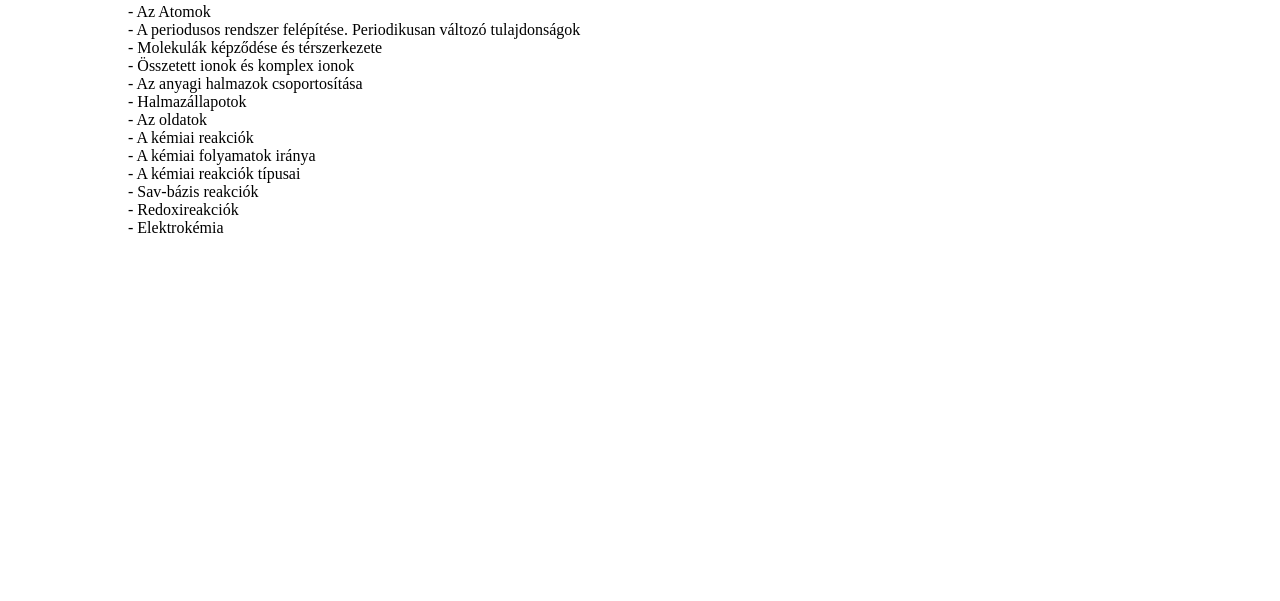
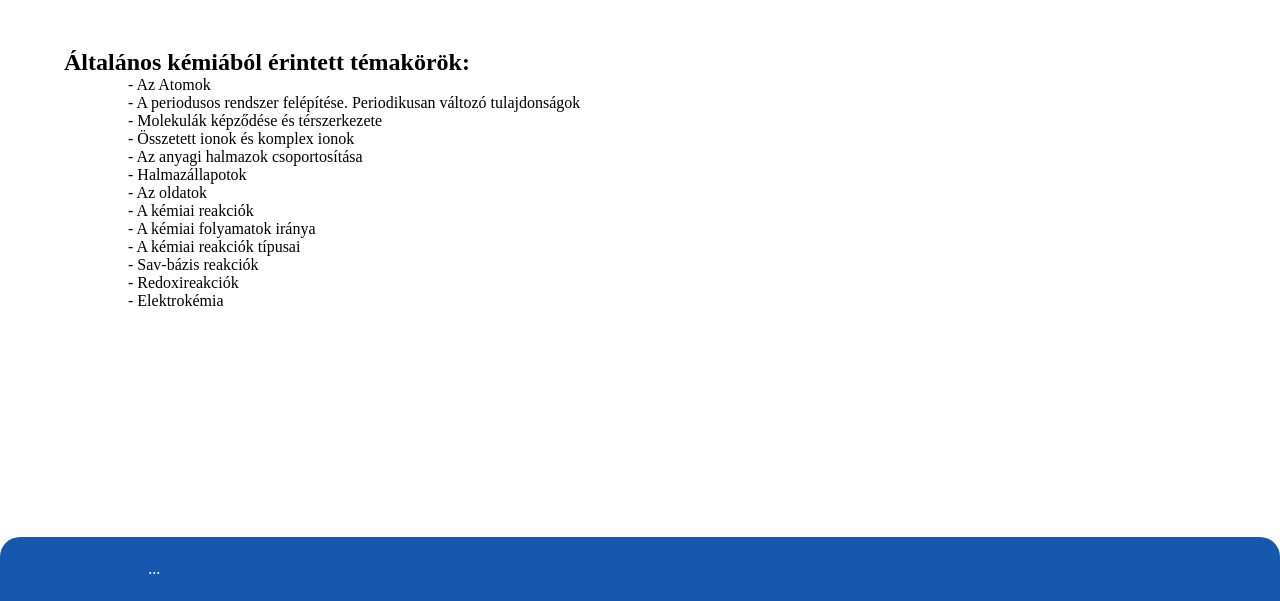
Before and after one commit to barnabas-edu/tanitas, a plain HTML site: page altkem.html in a window 1280 px wide. Shown: the part 199-800 px from the top of the page. Drawn offline with Linux system fonts and the light colour scheme; a web font is replaced by a local one.

Commit message:
Update altkem.html

```diff
--- a/altkem.html
+++ b/altkem.html
@@ -7,7 +7,7 @@
 	<link rel="stylesheet" href="css/styles.css">
 </head>
 <body>
-	<script src="./headerFooterManager.js"></script>
+	<script src="./js/headerFooterManager.js"></script>
 	<my-header></my-header>
 <h1>Általános kémia</h1>
 <h2>Általános kémiából érintett témakörök:</h2>
```
